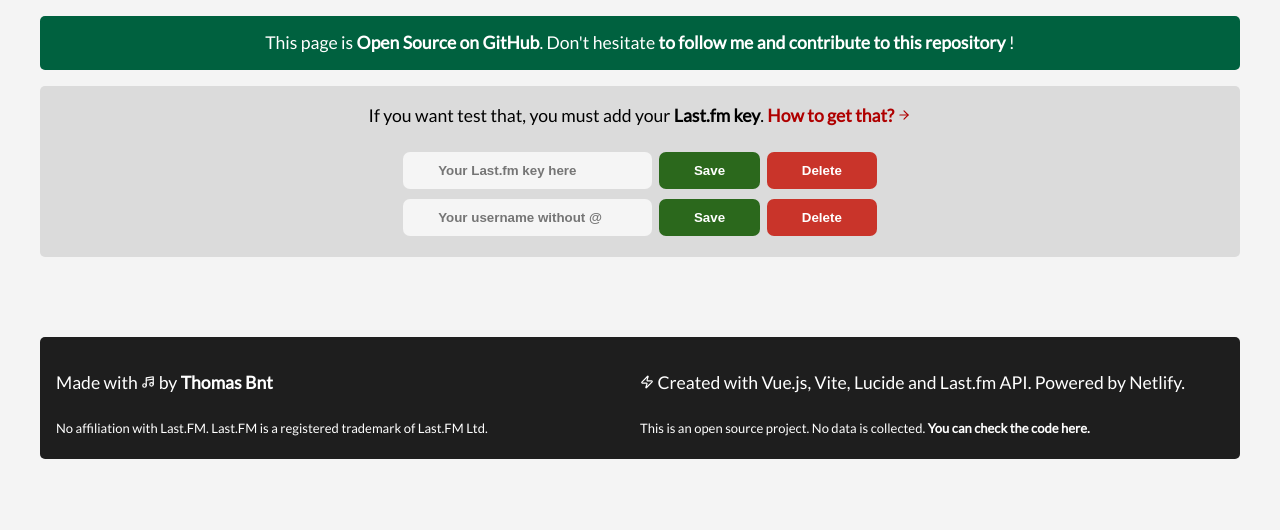
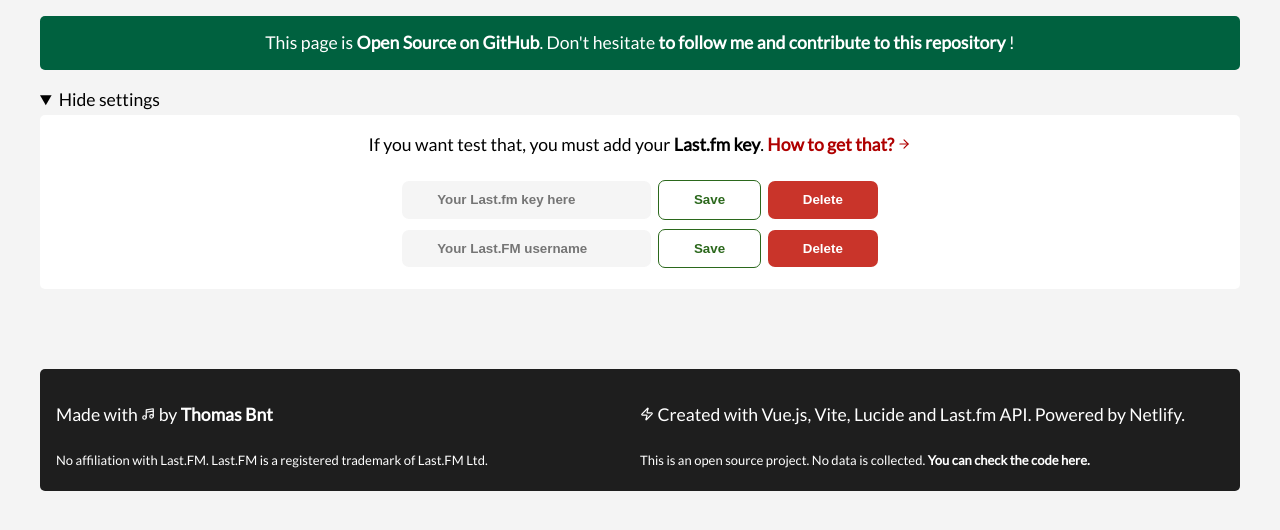
Before and after one commit to thomasbnt/lastfmprofile, a Vue app: page / in a window 1280 px wide. Shown: the top 530 px of the page. Built offline with nearby package versions, Linux system fonts and the light colour scheme.

Commit message:
:sparkles: Settings form and URL parsing

```diff
--- a/src/components/FormKey.vue
+++ b/src/components/FormKey.vue
@@ -1,4 +1,7 @@
 <template>
+
+  <details open>
+    <summary @click="detailsClick">{{ detailsOpened ? "Hide" : "Show" }} settings</summary>
     <div class="formContent">
       <p>If you want test that, you must add your <b>Last.fm key</b>.
         <a href="https://github.com/thomasbnt/lastfmprofile#and-how-to-get-the-lastfm-api-key-" target="_blank"
@@ -12,11 +15,12 @@
         <button @click="deleteKey" class="delete">Delete</button>
       </form>
       <form>
-      <input type="text" autocomplete="false" v-model="customUsername" placeholder="Your username without @">
+        <input type="text" autocomplete="false" v-model="customUsername" placeholder="Your Last.FM username">
         <button @click="saveCustomUser" class="save">Save</button>
         <button @click="deleteCustomUser" class="delete">Delete</button>
       </form>
     </div>
+  </details>
 </template>
 
 <script>
@@ -27,7 +31,8 @@
   data() {
     return {
       customUsername: "",
-      key: ""
+      key: "",
+      detailsOpened: localStorage.getItem("detailsOpened") ? localStorage.getItem("detailsOpened") : true
     }
   },
   components: {
@@ -38,6 +43,11 @@
       if (this.customUsername === "") {
         alert("Please enter your Last.fm username.")
         return
+      }
+      // Check if username are @
+      if (this.customUsername.includes("@")) {
+        // Remove @
+        this.customUsername = this.customUsername.replace("@", "")
       }
       localStorage.setItem("customUsername", this.customUsername)
       this.$emit("getUserInfoFromLastFM")
@@ -60,6 +70,27 @@
       if (localStorage.getItem("lastfm_key")) {
         localStorage.removeItem("lastfm_key")
       }
+    },
+    // Show or hide settings, but not working because open attribute is not reactive
+    detailsClick() {
+      localStorage.setItem("detailsOpened", this.detailsOpened)
+      this.detailsOpened = !this.detailsOpened
+    }
+  },
+  created() {
+    // If username is in the URL, save it in localStorage
+    if (window.location.href.includes("username=")) {
+      const url = new URL(window.location.href)
+      const username = url.searchParams.get("username")
+      console.info(`Username found in URL: ${username}`)
+      localStorage.setItem("customUsername", username)
+    }
+    // If key is in the URL, save it in localStorage
+    if (window.location.href.includes("key=")) {
+      const url = new URL(window.location.href)
+      const key = url.searchParams.get("key")
+      console.info(`Key found in URL: ${key}`)
+      localStorage.setItem("lastfm_key", key)
     }
   }
 }
@@ -72,7 +103,7 @@
   align-items: center;
   justify-content: center;
   padding: 1rem;
-  background-color: #dbdbdb;
+  background-color: #ffffff;
   border-radius: 5px;
 
   > p {
@@ -81,7 +112,9 @@
 }
 
 .save {
-  background-color: #2b681c;
+  border: 1px solid #2b681c;
+  color: #2b681c;
+  background-color: white;
 }
 
 .delete {
--- a/src/components/RecentTracks.vue
+++ b/src/components/RecentTracks.vue
@@ -44,7 +44,7 @@
       if (localStorage.getItem("lastfm_key")) {
         const customUsername = localStorage.getItem("customUsername") ? localStorage.getItem("customUsername") : import.meta.env.VITE_USERNAME
         const key = localStorage.getItem("lastfm_key") ? localStorage.getItem("lastfm_key") : import.meta.env.LASTFM_KEY
-        const limit = import.meta.env.VITE_LASTFM_LIMIT_FOR_RECENT_TRACKS ? import.meta.env.VITE_LASTFM_LIMIT_FOR_RECENT_TRACKS-1 : 10
+        const limit = import.meta.env.VITE_LASTFM_LIMIT_FOR_RECENT_TRACKS ? import.meta.env.VITE_LASTFM_LIMIT_FOR_RECENT_TRACKS : 10
         const response = await fetch(
           `https://ws.audioscrobbler.com/2.0/?method=user.getrecenttracks&user=${customUsername}&api_key=${key}&limit=${limit}&format=json`
         )
--- a/src/components/User.vue
+++ b/src/components/User.vue
@@ -69,11 +69,11 @@
   width: 100px;
   height: 100px;
   border-radius: 50%;
-  box-shadow: var(--primary) 0 0 0 0;
+  box-shadow: var(--primary) 0 0 0 3px;
   transition: .2s;
 
   &:hover {
-    box-shadow: var(--primary) 0 0 0 7px;
+    box-shadow: var(--primary) 0 0 0 6px;
   }
 }
 
```
Also changed, not shown: src/components/WeeklyArtistChart.vue (line endings or trailing spaces), src/components/main_footer.vue (line endings or trailing spaces), 1 other file (tests, documents, lock files or other folders). Lines whose indentation alone changed are shown as unchanged.
